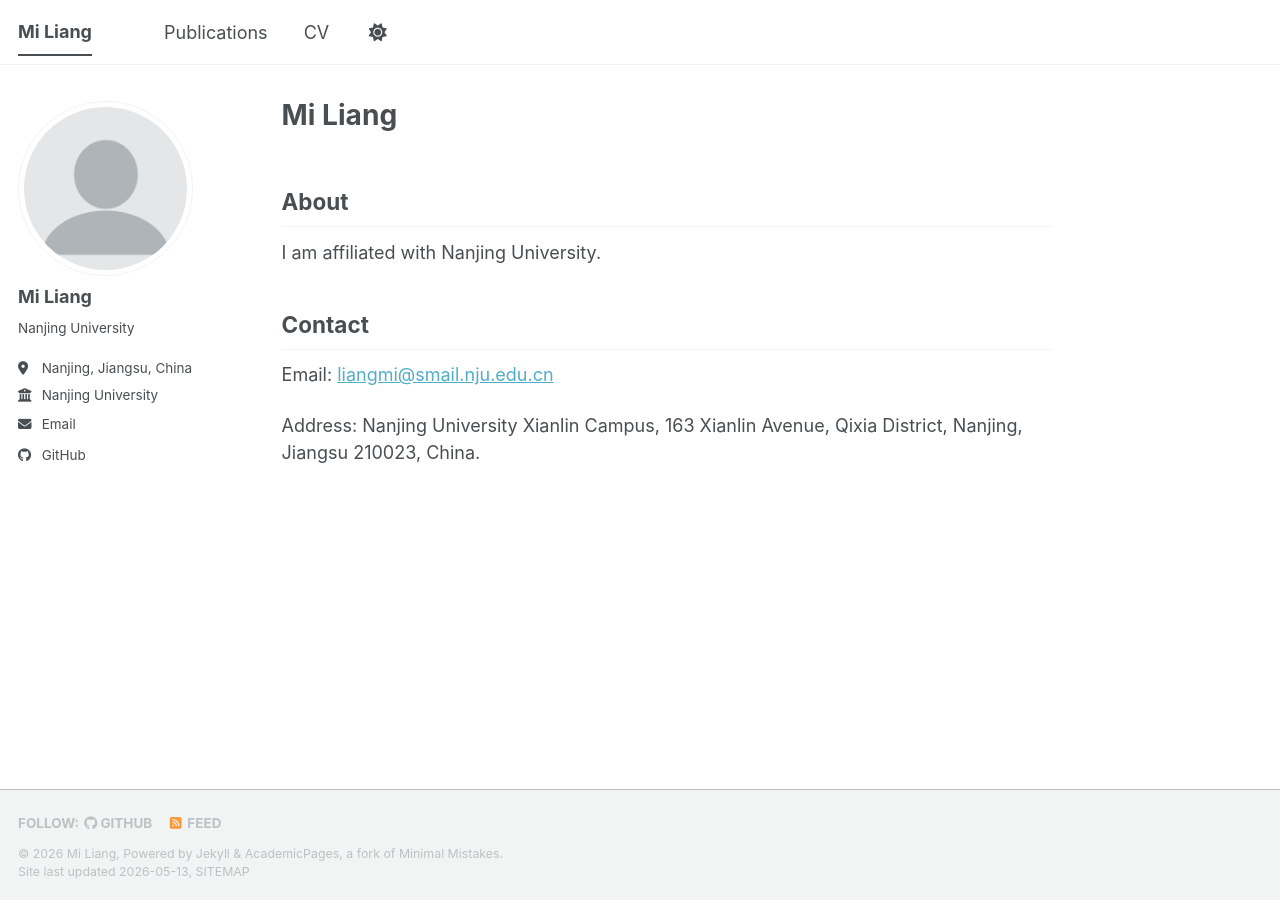
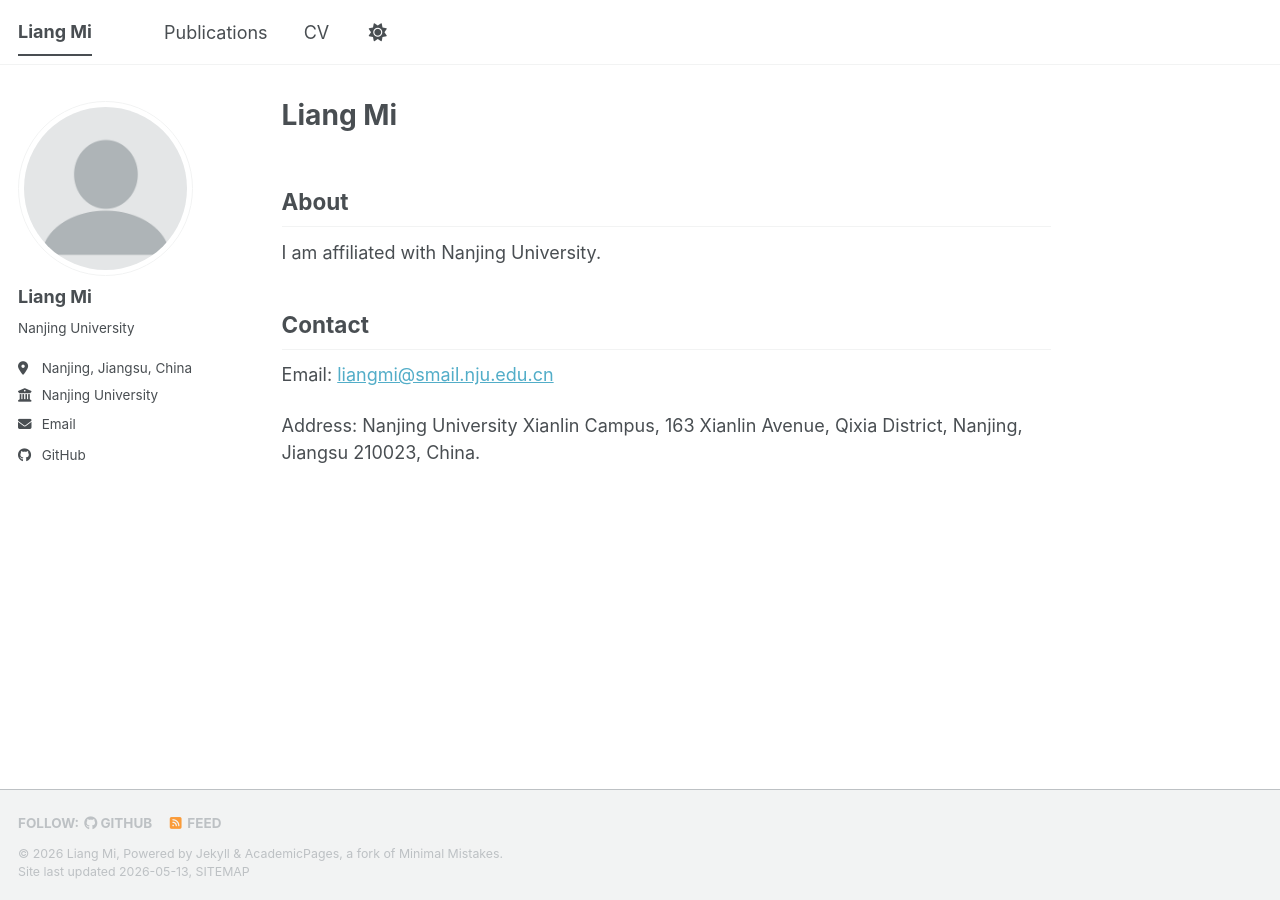
Before and after one commit to mi150/mi150.github.io, a Jekyll site: the page built from _pages/about.md, in a window 1280 px wide. Built offline with Jekyll 4.4.1, drawn with Linux system fonts in a browser that asks for light colours; a script bundle is joined from its source files by our own code; library files that are not in the unit come from our copies.

```diff
--- a/_config.yml
+++ b/_config.yml
@@ -9,10 +9,10 @@
 # Basic Site Settings
 locale                   : "en-US"
 site_theme               : "default" # The available themes options are "default", "air", "sunrise", "mint", "dirt" and "contrast"
-title                    : "Mi Liang"
+title                    : "Liang Mi"
 title_separator          : "-"
-name                     : &name "Mi Liang"
-description              : &description "Academic personal website of Mi Liang"   # Update this with a general description of your site, this is the default if not overridden by a page
+name                     : &name "Liang Mi"
+description              : &description "Academic personal website of Liang Mi"   # Update this with a general description of your site, this is the default if not overridden by a page
 url                      : https://mi150.github.io # The base hostname & protocol for your site e.g. "https://[your GitHub username].github.io",
                                                            # or if you already have some other page hosted on Github then use "https://[your GitHub username].github.io/[Your Repo Name]"
 baseurl                  : "" # the subpath of your site, e.g. "/blog"
@@ -24,7 +24,7 @@ repository               : "mi150/mi150.github.io"
 author:
   # Biographic information
   avatar           : "profile.png"
-  name             : "Mi Liang"
+  name             : "Liang Mi"
   pronouns         : # example: "she/her"
   bio              : "Nanjing University"
   location         : "Nanjing, Jiangsu, China"
--- a/_pages/about.md
+++ b/_pages/about.md
@@ -1,6 +1,6 @@
 ---
 permalink: /
-title: "Mi Liang"
+title: "Liang Mi"
 author_profile: true
 redirect_from:
   - /about/
```
Also changed, not shown: README.md (+2 -2 lines).
